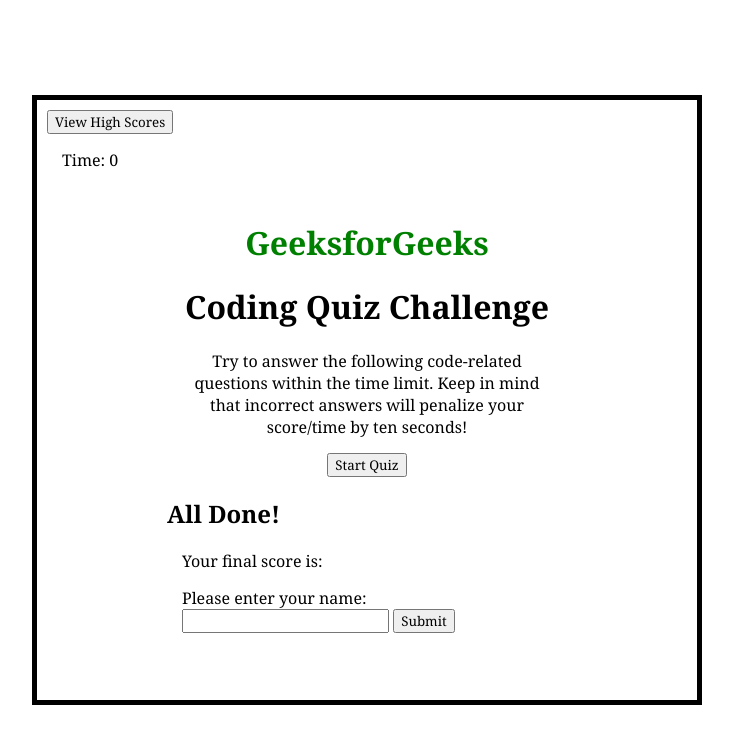
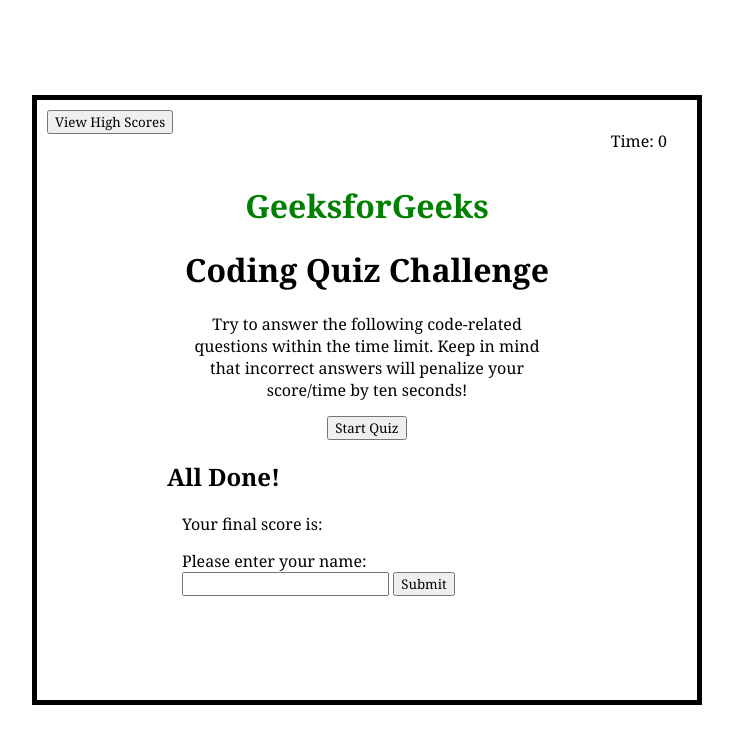
Before and after one commit to FrankGrillo1991/Quiz-App-With-Timer, a plain HTML site: page index.html in a window 1280 px wide. Shown: the whole page, without its empty margins (273-1006 px from the left). Drawn offline with Linux system fonts and the light colour scheme.

Commit message:
Update style.css

```diff
--- a/style.css
+++ b/style.css
@@ -36,3 +36,9 @@
     top: 15px;
     left: 15px;
 }
+
+.timer {
+    position: absolute;
+    top: 15px;
+    right: 15px;
+}
```
